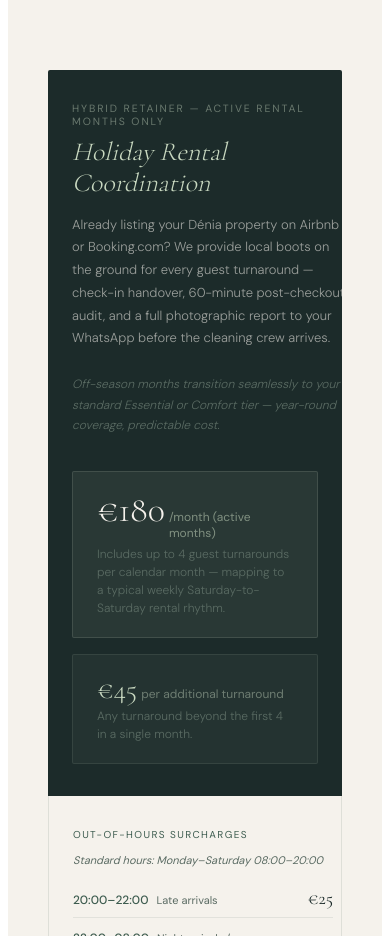
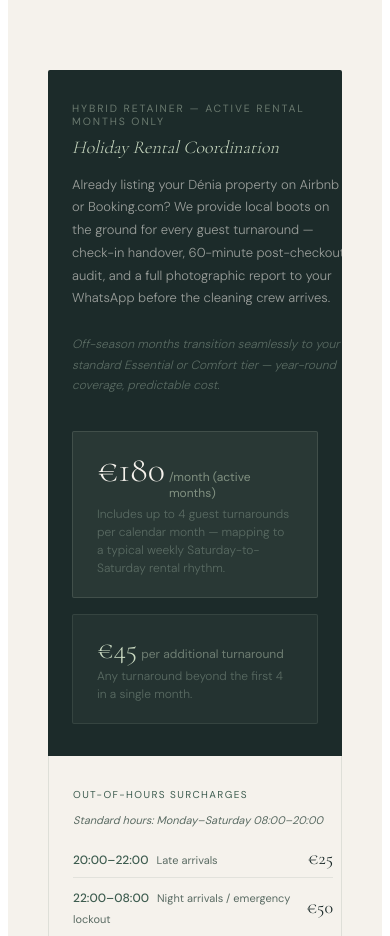
Before and after one commit to JariMarama/marama-web, a Next.js app: page / in a window 390 px wide. Shown: the part 7000-7936 px from the top of the page. Built offline with nearby package versions, Linux system fonts and the light colour scheme.

Commit message:
Fix: holiday rental title and italic text overflow on mobile

```diff
--- a/app/MaramaPage.js
+++ b/app/MaramaPage.js
@@ -790,10 +790,10 @@ export default function MaramaPage() {
         <div style={{marginTop:"3rem"}}>
           <div style={{padding:"2rem 1.5rem",background:C.forest,borderRadius:"2px 2px 0 0",display:"flex",flexWrap:"wrap",alignItems:"flex-start",justifyContent:"space-between",gap:"1.5rem",boxSizing:"border-box",width:"100%",overflowX:"hidden"}}>
             <div style={{flex:"1",minWidth:"280px"}}>
-              <p style={{fontFamily:sans,fontSize:"10.5px",letterSpacing:"0.18em",textTransform:"uppercase",color:"rgba(200,216,192,0.45)",margin:"0 0 0.5rem"}}>{c.pr_holiday_sub}</p>
-              <p style={{fontFamily:serif,fontSize:"26px",fontWeight:300,color:C.sage,margin:"0 0 1rem",fontStyle:"italic"}}>{c.pr_holiday_title}</p>
+              <p style={{fontFamily:sans,fontSize:"10.5px",letterSpacing:"0.18em",textTransform:"uppercase",color:"rgba(200,216,192,0.45)",margin:"0 0 0.5rem",overflowWrap:"break-word"}}>{c.pr_holiday_sub}</p>
+              <p style={{fontFamily:serif,fontSize:"clamp(18px,4vw,26px)",fontWeight:300,color:C.sage,margin:"0 0 1rem",fontStyle:"italic",overflowWrap:"break-word",wordBreak:"break-word"}}>{c.pr_holiday_title}</p>
               <p style={{fontFamily:sans,fontSize:"13px",fontWeight:300,color:"rgba(245,242,236,0.58)",margin:"0 0 1.5rem",lineHeight:1.75,maxWidth:"100%",width:"100%",boxSizing:"border-box"}}>{c.pr_holiday_body}</p>
-              <p style={{fontFamily:sans,fontSize:"12px",fontWeight:300,color:C.muted,lineHeight:1.7,maxWidth:"100%",width:"100%",boxSizing:"border-box",fontStyle:"italic"}}>{c.pr_holiday_offseason}</p>
+              <p style={{fontFamily:sans,fontSize:"12px",fontWeight:300,color:C.muted,lineHeight:1.7,maxWidth:"100%",width:"100%",boxSizing:"border-box",fontStyle:"italic",overflowWrap:"break-word",wordBreak:"break-word"}}>{c.pr_holiday_offseason}</p>
             </div>
             <div style={{display:"flex",flexDirection:"column",gap:"1rem",minWidth:"200px"}}>
               <div style={{background:"rgba(200,216,192,0.08)",border:"1px solid rgba(200,216,192,0.15)",borderRadius:"2px",padding:"1.25rem 1.5rem"}}>
```
